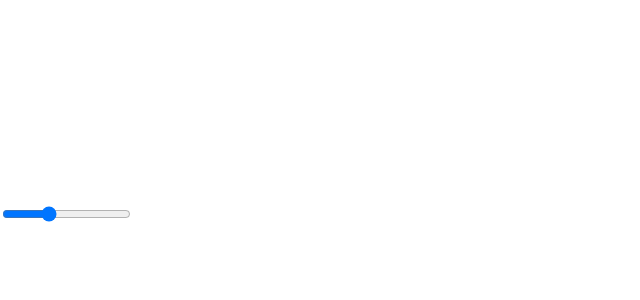
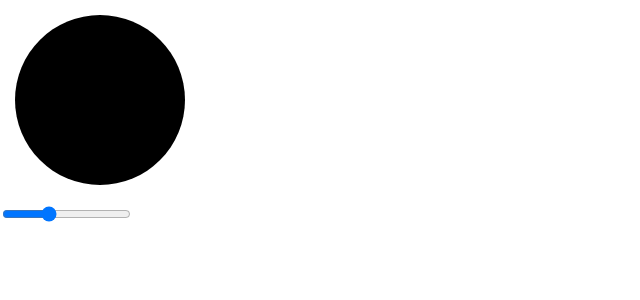
Before and after one commit to Rvp888/React-Progress-Bar, a React (Create React App) app: page / in a window 1280 px wide. Shown: the top 300 px of the page, without its empty margins (0-640 px from the left). Built offline with nearby package versions, Linux system fonts and the light colour scheme.

Commit message:
modify files

```diff
--- a/src/CircularProgressBar.jsx
+++ b/src/CircularProgressBar.jsx
@@ -1,9 +1,22 @@
-import React from 'react';
+import React from "react";
 
 export default function CircularProgressBar({ percentage, circleWidth }) {
+  const radius = 85;
+
   return (
     <div>
-      <svg width={circleWidth} height={circleWidth} ></svg>
+      <svg
+        width={circleWidth}
+        height={circleWidth}
+        viewBox={`0 0 ${circleWidth} ${circleWidth}`}
+      >
+        <circle
+          cx={circleWidth / 2}
+          cy={circleWidth / 2}
+          strokeWidth="15px"
+          r={radius}
+        />
+      </svg>
     </div>
-  )
+  );
 }
```
